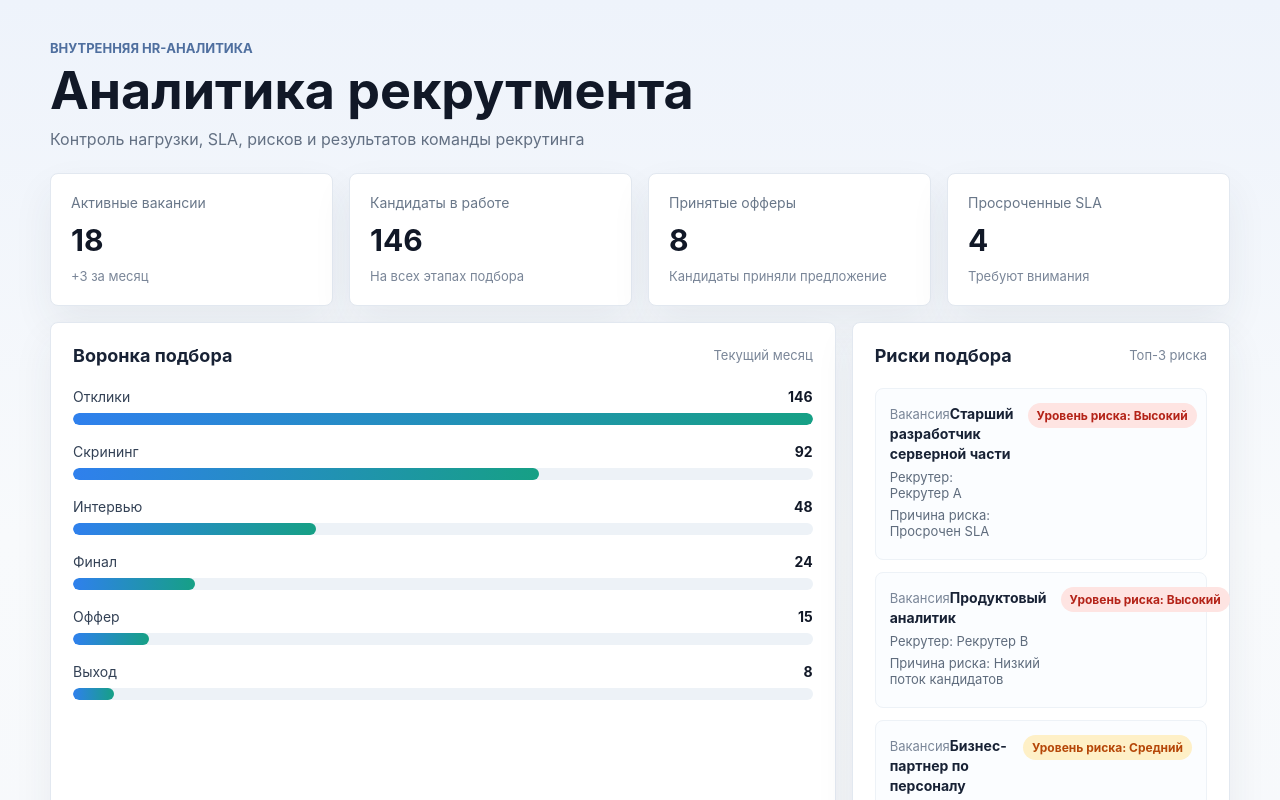
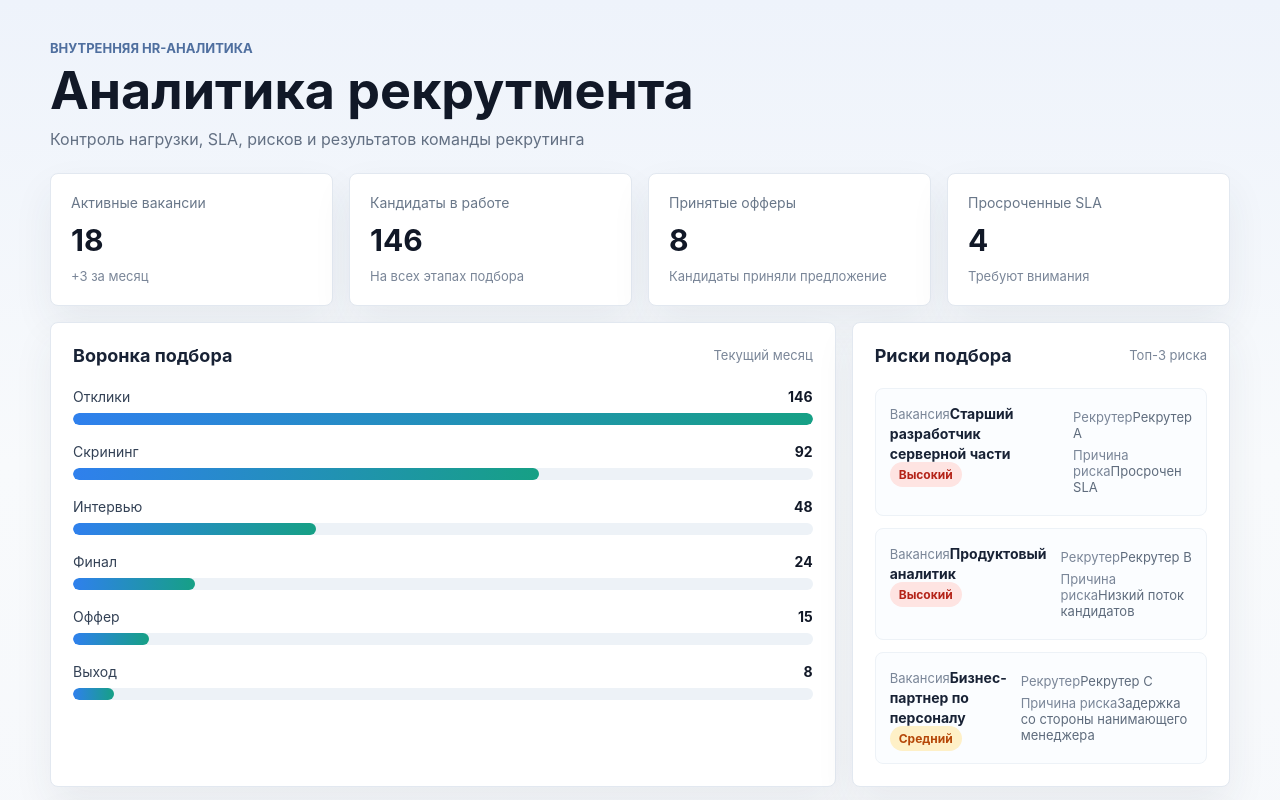
Before and after one commit to AN684-beep/hr-recruiting-analytics-dashboard, a React (Vite) app: page / in a window 1280 px wide. Shown: the top 800 px of the page. Built offline with nearby package versions, Linux system fonts and the light colour scheme.

Commit message:
Improve hiring risks layout

```diff
--- a/src/App.tsx
+++ b/src/App.tsx
@@ -60,15 +60,24 @@ export default function App() {
           <div className="risk-list">
             {hiringRisks.map((risk) => (
               <div className="risk-item" key={risk.vacancy}>
-                <div>
-                  <span>Вакансия</span>
-                  <strong>{risk.vacancy}</strong>
-                  <p>Рекрутер: {risk.owner}</p>
-                  <p>Причина риска: {risk.risk}</p>
+                <div className="risk-header">
+                  <div>
+                    <span className="risk-label">Вакансия</span>
+                    <strong className="risk-title">{risk.vacancy}</strong>
+                  </div>
+                  <b className={`risk-level ${risk.level}`}>{risk.levelLabel}</b>
                 </div>
-                <b className={`risk-level ${risk.level}`}>
-                  Уровень риска: {risk.levelLabel}
-                </b>
+
+                <div className="risk-details">
+                  <p>
+                    <span>Рекрутер</span>
+                    {risk.owner}
+                  </p>
+                  <p>
+                    <span>Причина риска</span>
+                    {risk.risk}
+                  </p>
+                </div>
               </div>
             ))}
           </div>
```
